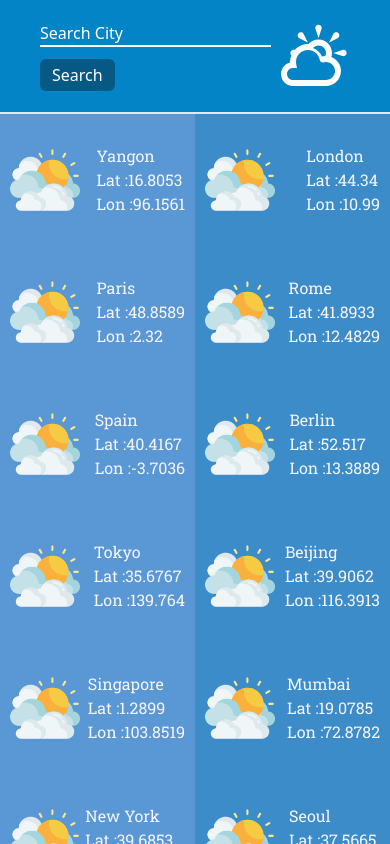
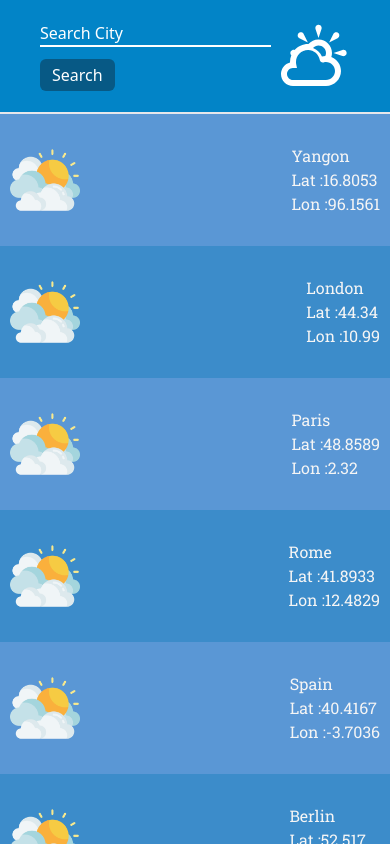
Before and after one commit to HtetWaiYan7191/weather-app, a React (Create React App) app: page / in a window 390 px wide. Shown: the top 844 px of the page. Built offline with nearby package versions, Linux system fonts and the light colour scheme; a web font is replaced by a local one.

Commit message:
Add mobile responsive style for mainpage

```diff
--- a/src/components/Details.js
+++ b/src/components/Details.js
@@ -32,7 +32,7 @@ const Details = () => {
   };
   return (
     <div className="detail-container bg-sky-500 py-10">
-      <div className='image-container w-[800px]'>
+      <div className='image-container w-[400px] md:w-[800px]'>
         <img src={cloudCover} alt='cloud-cover' className='cloud-image'/>
       </div>
       <IoMdArrowRoundBack onClick={handleClick} className=" text-4xl font-semibold text-white ms-10 border cursor-pointer border-white" />
--- a/src/components/Home.js
+++ b/src/components/Home.js
@@ -5,7 +5,7 @@ import '../styles/Home.css';
 
 function Home() {
   return (
-    <div className="city-container grid grid-cols-2 md:grid-cols-5">
+    <div className="city-container grid grid-cols-1 md:grid-cols-5">
       {citiesData.map((city) => <CityCard key={city.name} city={city} />)}
     </div>
   );
--- a/src/styles/Details.css
+++ b/src/styles/Details.css
@@ -17,7 +17,7 @@
         height: auto;
         margin: 10px auto;
         position: absolute;
-        top: 5%;
+        top: 10%;
         left: 50%;
         transform: translateX(-50%);
     }
@@ -88,4 +88,8 @@
     .detail-info-card h2::after {
         width: 10rem;
     }
+
+    .image-container {
+        top: 5%;
+    }
 }
```
